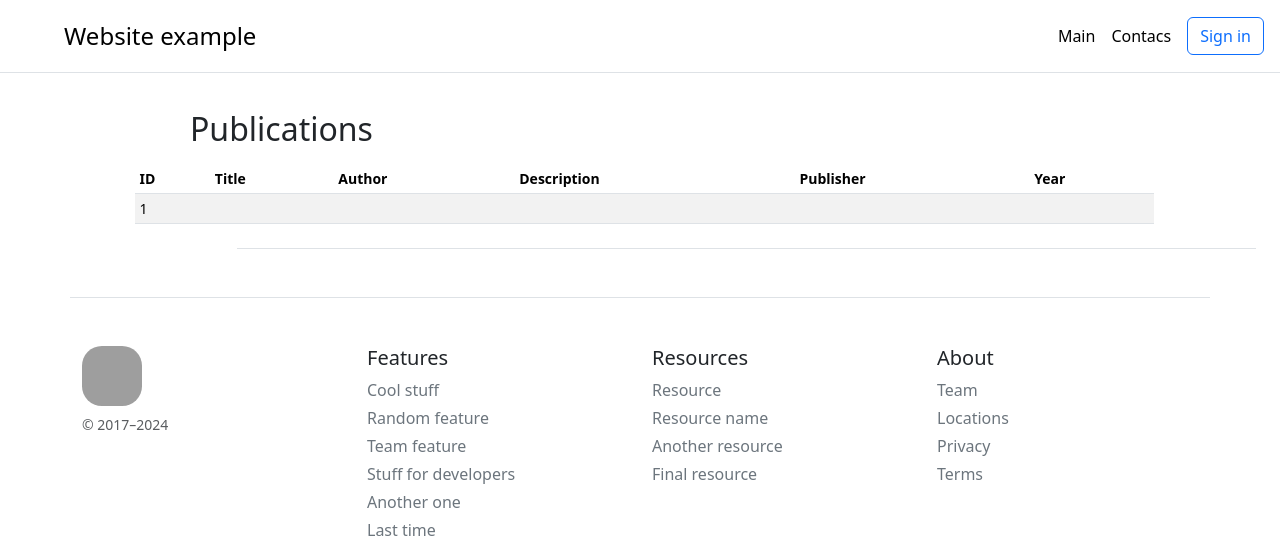
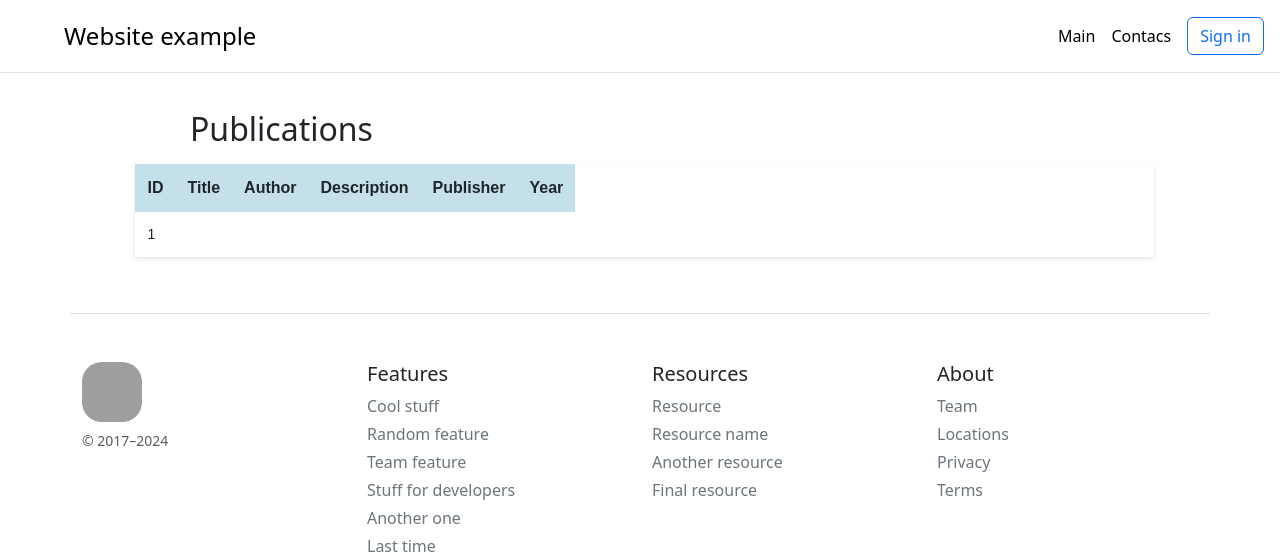
Before and after one commit to LeoKrasowski/PHP-WebBlog-app, a PHP site: page /detail.php in a window 1280 px wide. Shown: the top 556 px of the page. Run offline with PHP 8.4, Linux system fonts and the light colour scheme; tables that the repository leaves empty or names only in its code hold one stand-in row (values such as "Sample post"); data that the repository does not hold is empty; grey boxes are pictures that could not be loaded.

Commit message:
table style improvment

```diff
--- a/css/style.css
+++ b/css/style.css
@@ -29,11 +29,19 @@
     transform: scale(0.95);
     transition: transform 0.3s ease-in-out, margin-top 0.6s ease-in-out;
 }
-.table-responsive.small{
+.table-responsive{
     border-color: grey;
     width: 100%;
     margin-top: 5%;
     margin-left: -10%;
+    border-collapse: collapse;
+    font-family: Arial, sans-serif;
+    box-shadow: 0 2px 5px rgba(0, 0, 0, 0.1);
+}
+.table-striped{
+    tr:nth-child(even) {
+        background-color: #f5f4f4;  /* Light grey background for even rows */
+      }
 }
 .h2{
     z-index: -83;
@@ -43,3 +51,21 @@
     top: 110px;
     left: 190px;
 }
+.header-cell {
+    background-color: #c4e1e9;
+    text-align: left;
+    padding: 12px;
+    font-size: 16px;
+    position: sticky;
+    top: 0;
+    z-index: 2;
+}
+
+td {
+    padding: 12px;
+    font-size: 14px;
+
+}
+tr:hover {
+    background-color: #e2f3f9;
+}
--- a/detail.php
+++ b/detail.php
@@ -15,19 +15,19 @@
 
 
     <main class="col-md-9 ms-sm-auto col-lg-10 px-md-4">
-      <div class="d-flex justify-content-between flex-wrap flex-md-nowrap align-items-center pt-3 pb-2 mb-3 border-bottom">
+      <div class="d-flex justify-content-between flex-wrap flex-md-nowrap align-items-center pt-3 pb-2 mb-3">
         <h1 class="h2">Publications</h1>
 
-      <div class="table-responsive small">
-        <table class="table table-striped table-sm">
+      <div class="table-responsive">
+        <table class="table-striped">
         <thead>
               <tr>
-                <th scope="col">ID</th>
-                <th scope="col">Title</th>
-                <th scope="col">Author</th>
-                <th scope="col">Description</th>
-                <th scope="col">Publisher</th>
-                <th scope="col">Year</th>
+                <th scope="col" class="header-cell">ID</th>
+                <th scope="col" class="header-cell">Title</th>
+                <th scope="col" class="header-cell">Author</th>
+                <th scope="col" class="header-cell">Description</th>
+                <th scope="col" class="header-cell">Publisher</th>
+                <th scope="col" class="header-cell">Year</th>
               </tr>
             </thead>
 
```
